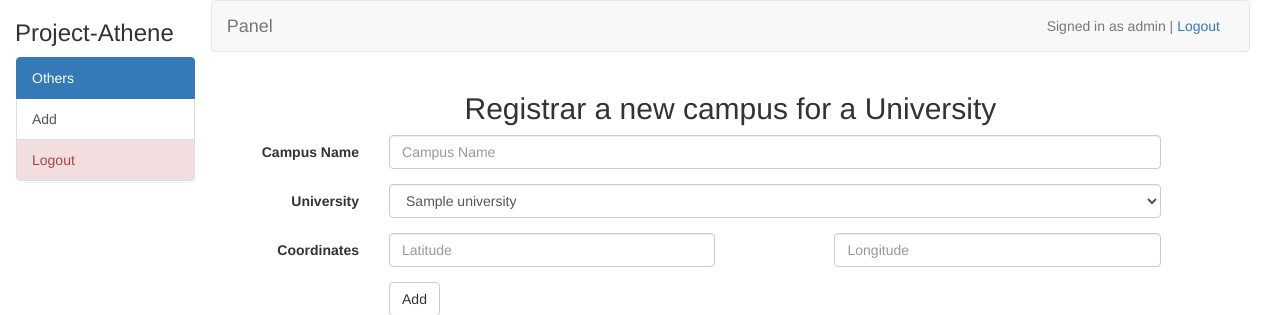
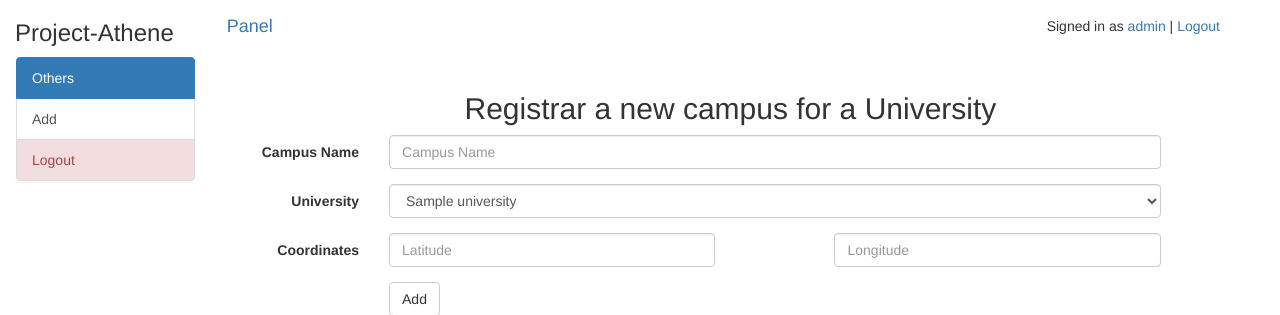
Before and after one commit to andressmateo/findu, a Flask app: page /panel/add/campus in a window 1280 px wide. Shown: the top 315 px of the page. Run offline with Flask 2, Linux system fonts and the light colour scheme; the visitor is signed in with stand-in values (Sample User, id 1); tables that the repository leaves empty hold one stand-in row (values such as "Sample post"); some libraries are stand-ins or nearby versions.

Commit message:
NavBar Without Bg

```diff
--- a/app/templates/panel_base.html
+++ b/app/templates/panel_base.html
@@ -45,7 +45,7 @@
         </div>
         <div class="col-md-10">
             <div class="row">
-                <nav class="navbar navbar-default" role="navigation">
+                <nav class="navbar" role="navigation">
                     <div class="container-fluid">
                         <div class="navbar-header">
                             <a class="navbar-brand" href="#">
```
